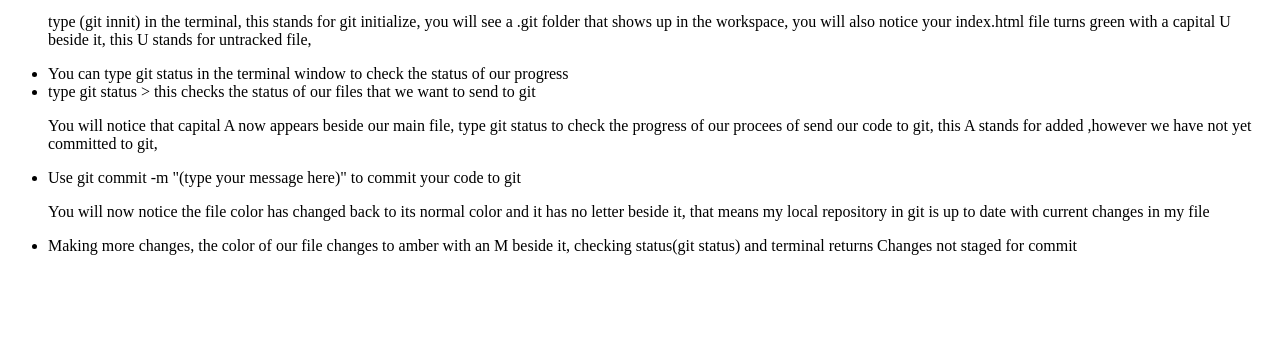
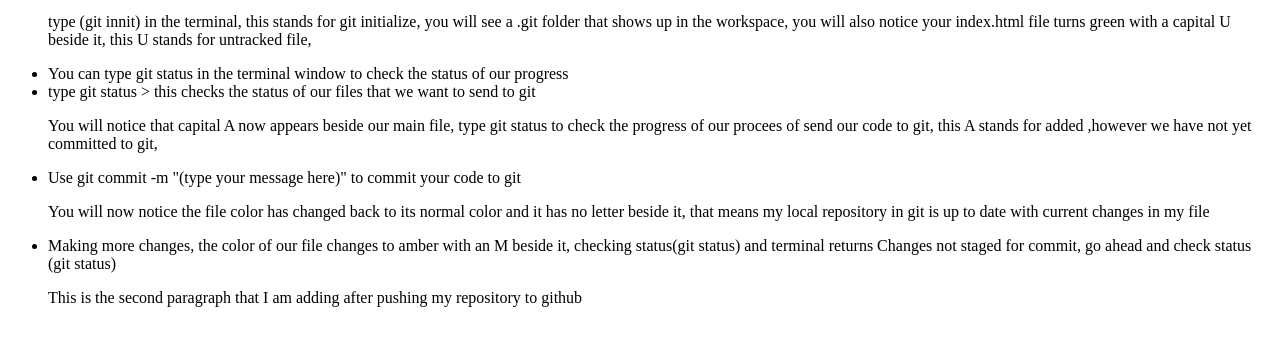
Before and after one commit to KAHWAIKK/learning-git-github, a plain HTML site: page index.html in a window 1280 px wide. Shown: the part 119-464 px from the top of the page. Drawn offline with Linux system fonts and the light colour scheme.

Commit message:
Added 2nd paragraph to index. Added 2nd page to project

```diff
--- a/index.html
+++ b/index.html
@@ -17,8 +17,9 @@
                 <li>You can type git status in the terminal window to check the status of our progress</li>
                 <li>type git status > this checks the status of our files that we want to send to git<p>You will notice that capital A now appears beside our main file, type git status to check the progress of our procees of send our code to git, this A stands for added ,however we have not yet committed to git,</p></li>
                 <li> Use git commit -m "(type your message here)" to commit your code to git<p>You will now notice the file color has changed back to its normal color and it has no letter beside it, that means my local repository in git is up to date with current changes in my file</p></li>
-                <li>Making more changes, the color of our file changes to amber with an M beside it, checking status(git status) and terminal returns Changes not staged for commit </li>
+                <li>Making more changes, the color of our file changes to amber with an M beside it, checking status(git status) and terminal returns Changes not staged for commit, go ahead and check status (git status) </li>
             </p>
+            <p>This is the second paragraph that I am adding after pushing my repository to github</p>
         </ul>
     </p>
 </body>
```
Also changed, not shown: page2.html (added, +1 -0 lines).
